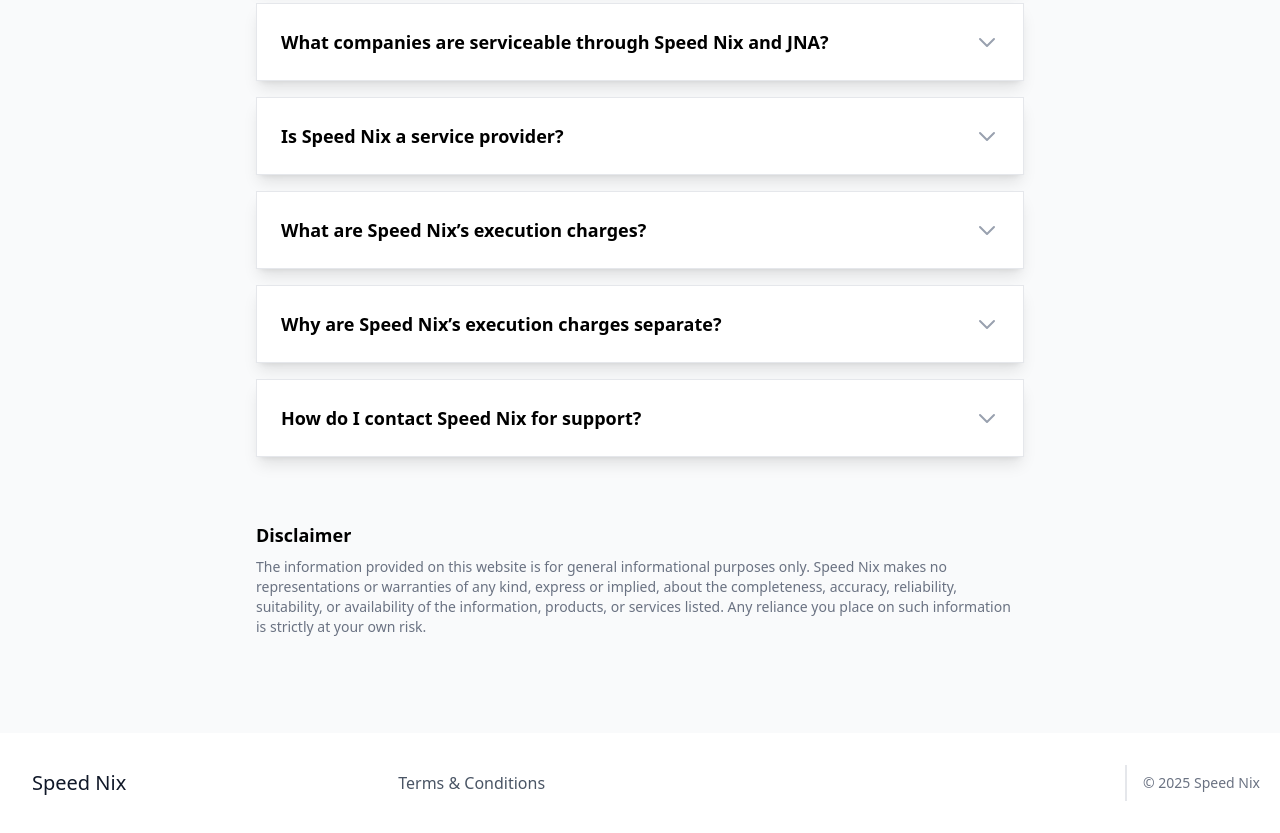
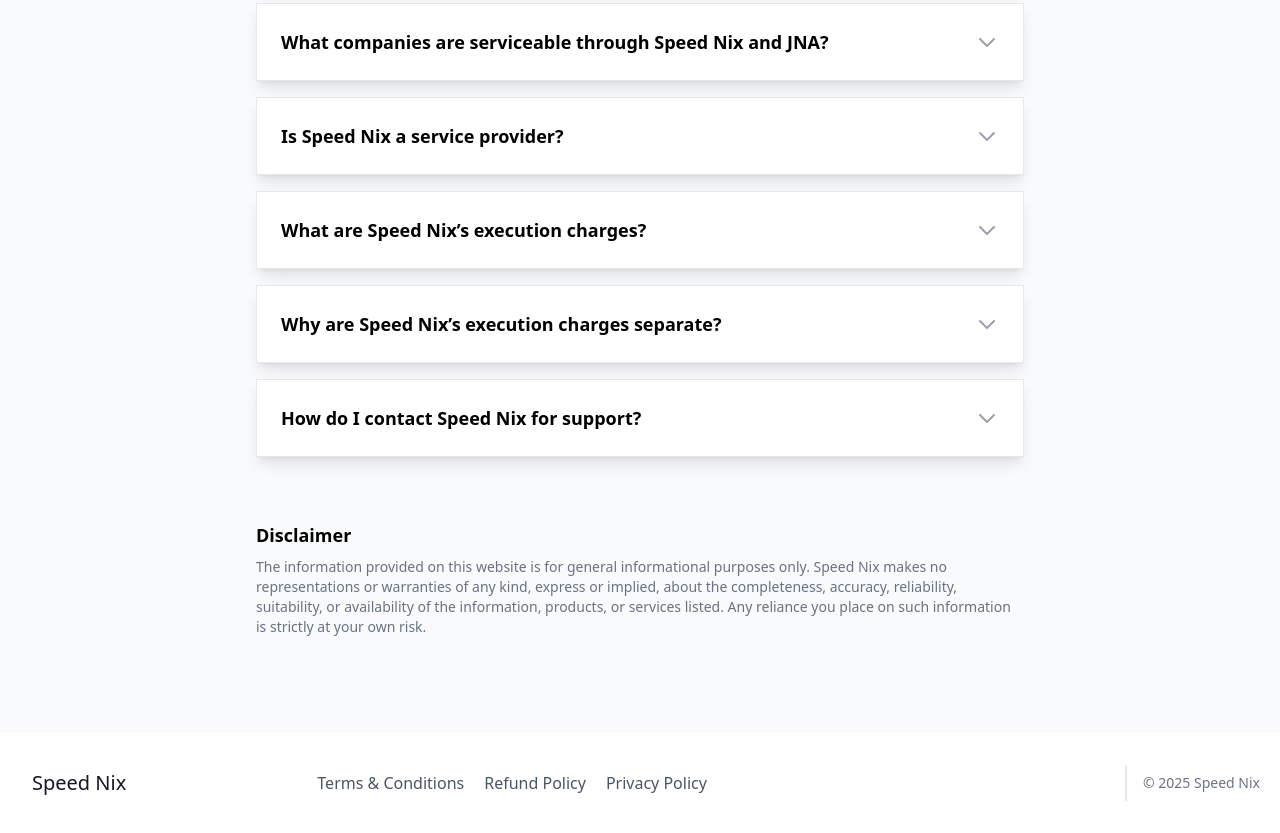
Before and after one commit to sitehyp3/Speednix, a plain HTML site: page index.html in a window 1280 px wide. Shown: the part 2766-3599 px from the top of the page. Drawn offline with nearby package versions, Linux system fonts and the light colour scheme.

Commit message:
Update index.html

```diff
--- a/index.html
+++ b/index.html
@@ -276,6 +276,8 @@
       <a class="mr-5 hover:text-gray-900">Second Link</a>
       <a class="mr-5 hover:text-gray-900">Third Link</a> -->
       <a href="/terms.html" class="mr-5 hover:text-gray-900">Terms & Conditions</a>
+        <a href="/refundpolicy.html" class="mr-5 hover:text-gray-900">Refund Policy</a>
+        <a href="/privacypolicy.html" class="mr-5 hover:text-gray-900">Privacy Policy</a>
 
     </nav>
         <span class="inline-flex sm:ml-auto sm:mt-0 mt-4 justify-center sm:justify-start">
```
